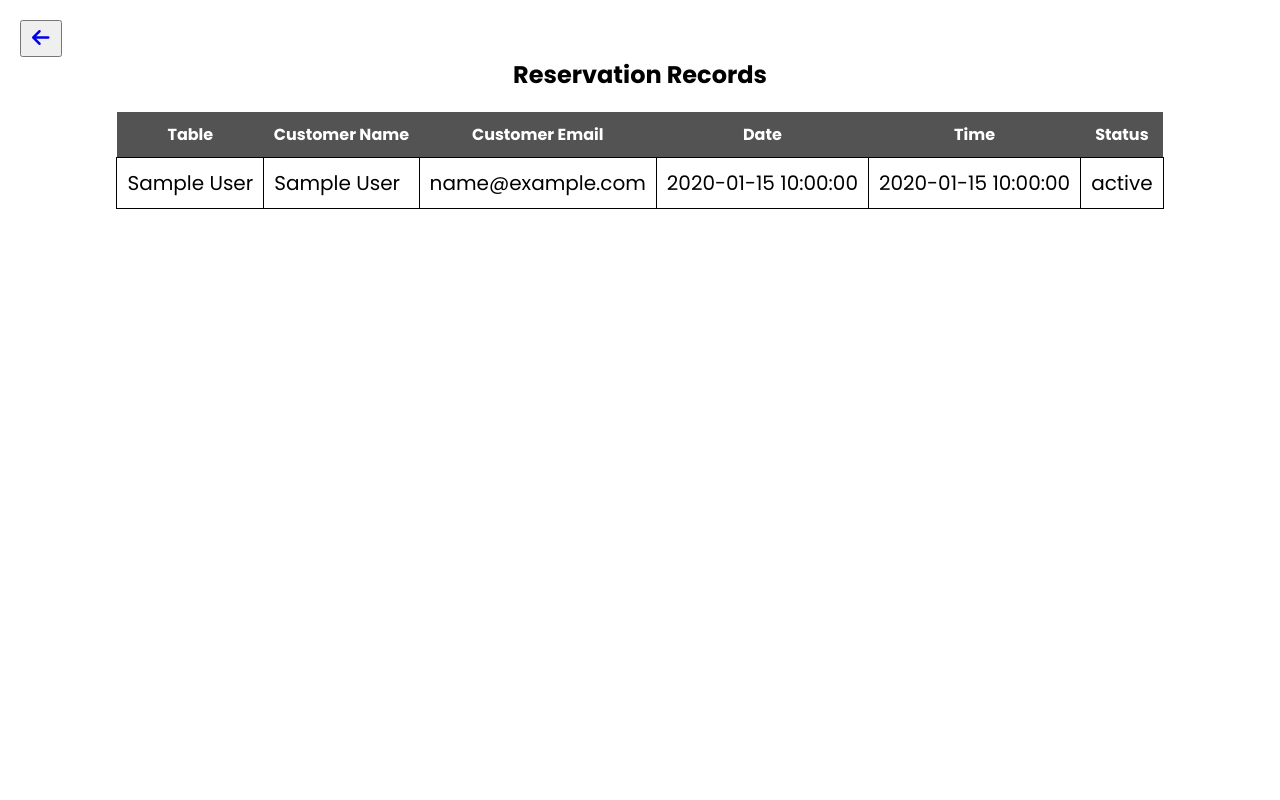
After one commit to gokarna28/Resturant-Reservation-system, a PHP site: page /reservation_record.php in a window 1280 px wide. The commit adds this page. Run offline with PHP 8.4, Linux system fonts and the light colour scheme; tables that the repository leaves empty or names only in its code hold one stand-in row (values such as "Sample post").

Commit message:
reservation

```diff
--- a/create_account.php
+++ b/create_account.php
@@ -6,7 +6,7 @@
     <meta name="viewport" content="width=device-width, initial-scale=1.0">
     <linkrel="stylesheet"href="admin.css">
         <title>Admin Login </title>
-        <link rel="stylesheet" href="login.css">
+        <link rel="stylesheet" href="css/login1.css">
         <!-- Link to Font Awesome CSS -->
         <link rel="stylesheet" href="https://cdnjs.cloudflare.com/ajax/libs/font-awesome/6.5.1/css/all.min.css" />
         <!-- Import Google font - Poppins  -->
@@ -58,6 +58,7 @@ if (isset($_POST['singup'])) {
     $insert_data = mysqli_query($con, $insert_query);
     if ($insert_data) {
         echo "<script>alert('resistration successfull')</script>";
+        header('location:login.php');
     } else {
         echo "<script>alert('failed to register')</script>" . mysqli_error($con);
     }
--- /dev/null
+++ b/reservation_record.php
@@ -0,0 +1,123 @@
+<!DOCTYPE html>
+<html lang="en">
+
+<head>
+    <meta charset="UTF-8">
+    <meta name="viewport" content="width=device-width, initial-scale=1.0">
+    <linkrel="stylesheet"href="admin.css">
+        <title>Admin Login </title>
+        <!-- Link to Font Awesome CSS -->
+        <link rel="stylesheet" href="https://cdnjs.cloudflare.com/ajax/libs/font-awesome/6.5.1/css/all.min.css" />
+        <!-- Import Google font - Poppins  -->
+        <link rel="stylesheet"
+            href="https://fonts.googleapis.com/css2?family=Poppins:wght@200;300;400;500;600;700&display=swap" />
+        <script src="https://cdn.jsdelivr.net/npm/chart.js"></script>
+        <script>
+            if (window.history.replaceState) {
+                window.history.replaceState(null, null, window.location.href);
+            }
+        </script>
+        <style>
+            * {
+                margin: 0;
+                padding: 0;
+                box-sizing: border-box;
+            }
+
+            body {
+                background-size: 100%;
+                height: 100vh;
+                font-family: "Poppins", sans-serif;
+            }
+
+            .container {
+                padding: 20px;
+
+                h2 {
+                    display: flex;
+                    justify-content: center;
+                }
+
+                table {
+                    border-collapse: collapse;
+                    margin-left: auto;
+                    margin-right: auto;
+                    margin-top: 20px;
+
+                    tr {
+                        border-bottom: 1px solid black;
+                    }
+                    tr:nth-child(even){background-color: #f2f2f2;}
+                    tr:hover {background-color: #ddd;}
+                    td {
+                        border: 1px solid black;
+                        padding: 10px;
+                        font-size: 20px;
+                    }
+
+                    th {
+                        background-color: rgb(83, 83, 83);
+                        color: white;
+                        padding: 10px;
+                    }
+                }
+                button{
+                    padding: 5px 10px;
+                    font-size: 20px;
+                }
+            }
+        </style>
+</head>
+
+<body>
+    <div class="container">
+        <button><a href="admin_dashboard.php"><i class="fa-solid fa-arrow-left"></i></a></button>
+        <h2>Reservation Records</h2>
+        <table>
+            <thead>
+                <th>Table</th>
+                <th>Customer Name</th>
+                <th>Customer Email</th>
+                <th>Date</th>
+                <th>Time</th>
+                <th>Status</th>
+            </thead>
+            <tbody>
+                <?php
+                include ('connection.php');
+
+                $select = "SELECT *
+                  FROM tables as t
+                  INNER JOIN reservation as r
+                  ON t.table_id = r.t_id
+                  INNER JOIN customer as c
+                  ON r.customer_id=c.customer_id
+                  ORDER BY
+                    CASE
+                    WHEN r.status = 'booked' THEN 1
+                    ELSE 2
+                    END";
+                $data = mysqli_query($con, $select);
+                if (mysqli_num_rows($data) > 0) {
+                    while ($result = mysqli_fetch_assoc($data)) {
+                        ?>
+                        <tr>
+                            <td><?php echo $result['table_name'] ?></td>
+                            <td><?php echo $result['customer_name'] ?></td>
+                            <td><?php echo $result['customer_email'] ?></td>
+                            <td><?php echo $result['date'] ?></td>
+                            <td><?php echo $result['time'] ?></td>
+                            <td><?php echo $result['status'] ?></td>
+                        </tr>
+                        <?php
+                    }
+                }
+
+                ?>
+            </tbody>
+        </table>
+    </div>
+
+</body>
+
+</html>
```
Also changed, not shown: admin_dashboard.php (+15 -3 lines), book.php (+12 -7 lines), css/customer1.css (+10 -4 lines), customer_dashboard.php (+8 -2 lines), customer_record.php (added, +129 -0 lines), login.php (+4 -14 lines), over_booking_admin.php (added, +12 -0 lines), css/login1.css (renamed from css/login.css), delete_customer.php (added), image/admin.jpg (added), image/img-2.jpg (added), 1 other file.
